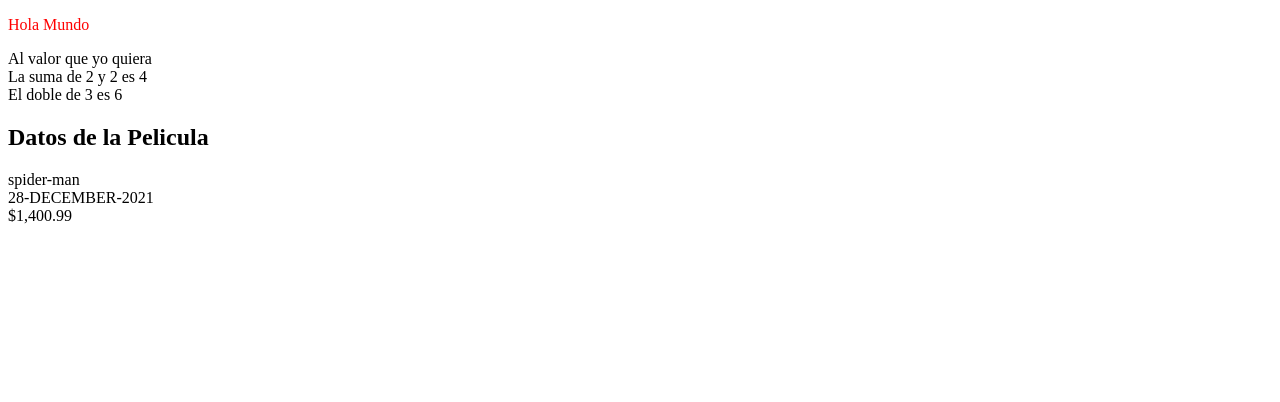
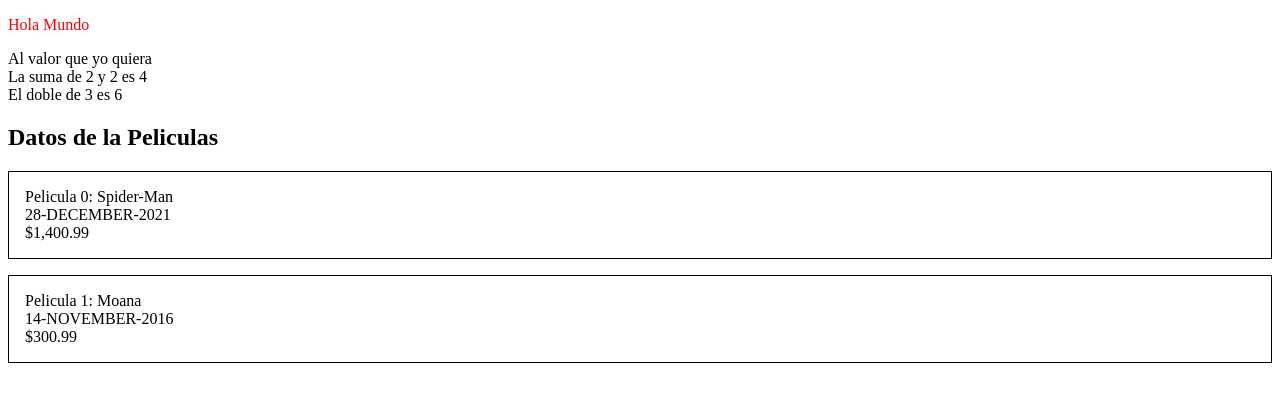
Before and after one commit to Hmoren/Angular-y-ASP.NET-Core, an Angular app in the folder front-end/: page / in a window 1280 px wide. Shown: the top 402 px of the page. Built offline with nearby package versions, Linux system fonts and the light colour scheme.

Commit message:
23. ngFor - Iterando Colecciones en el UI

```diff
--- a/front-end/src/app/app.component.css
+++ b/front-end/src/app/app.component.css
@@ -1,3 +1,8 @@
 p{
     color: red;
 }
+.pelicula-contenedor {
+    border: 1px solid black;
+    margin-bottom: 1rem;
+    padding: 1rem;
+}
--- a/front-end/src/app/app.component.html
+++ b/front-end/src/app/app.component.html
@@ -11,10 +11,11 @@
 
 <div>El doble de 3 es {{duplicarNumero(3)}}</div>
 
-<h2>Datos de la Pelicula</h2>
+<h2>Datos de la Peliculas</h2>
 
+<div *ngFor="let pelicula of peliculas; let index=index" class="pelicula-contenedor">
     <div>
-    {{pelicula.titulo | lowercase}}
+        Pelicula {{index}}: {{pelicula.titulo}}
     </div>
     <div>
         {{pelicula.fechaLanzamiento | date:"dd-MMMM-yyyy" | uppercase}}
@@ -22,3 +23,4 @@
     <div>
         {{pelicula.precio | currency}}
     </div>
+</div>
--- a/front-end/src/app/app.component.ts
+++ b/front-end/src/app/app.component.ts
@@ -8,11 +8,16 @@ import { Component } from '@angular/core';
 export class AppComponent {
   title = 'Al valor que yo quiera';
 
-  pelicula = {
+  peliculas = [{
     titulo: 'Spider-Man',
     fechaLanzamiento: new Date(),
     precio: 1400.99
-  }
+  },
+  {
+    titulo: 'Moana',
+    fechaLanzamiento: new Date('2016-11-14'),
+    precio: 300.99
+  }]
 
   duplicarNumero(valor: number): number {
     return valor * 2;
```
Lines whose indentation alone changed are shown as unchanged.
